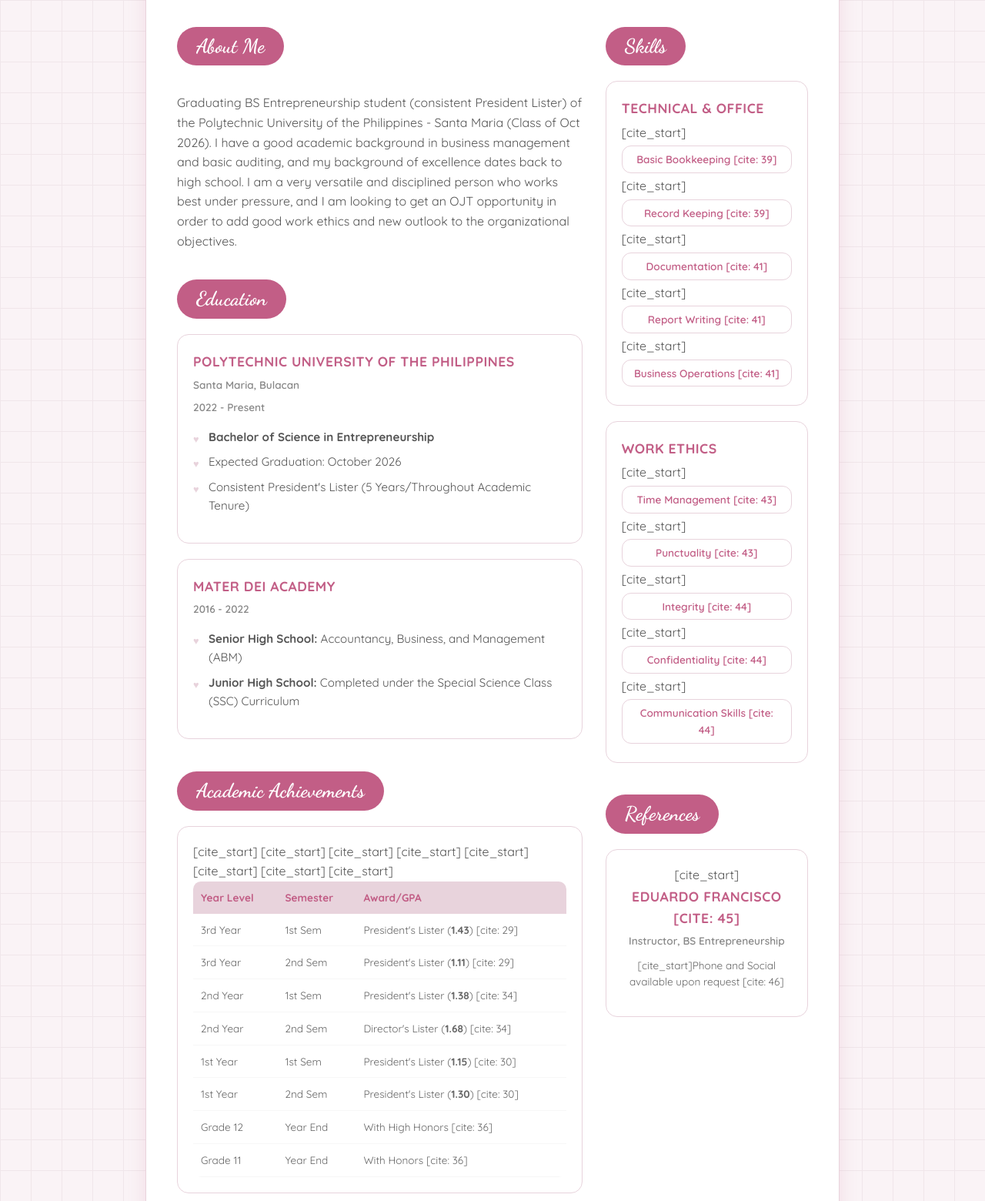
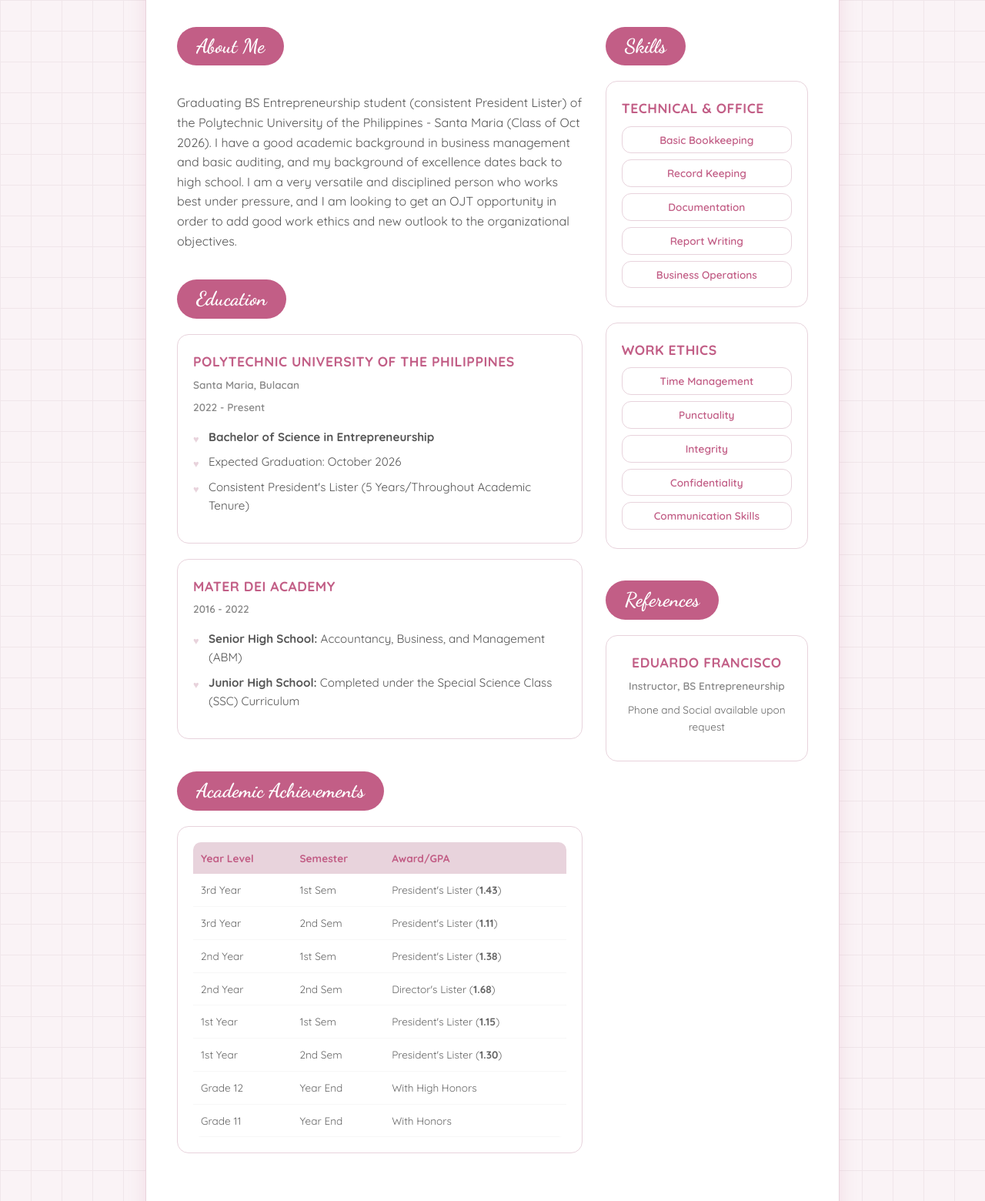
Before and after one commit to joselinecorpuz/lablisolbomedianoresume, a plain HTML site: page index.html in a window 1280 px wide. Shown: the part 560-2120 px from the top of the page at 77% size. Drawn offline with Linux system fonts and the light colour scheme.

Commit message:
Update index.html

```diff
--- a/index.html
+++ b/index.html
@@ -7,12 +7,11 @@
     <link href="https://fonts.googleapis.com/css2?family=Dancing+Script:wght@700&family=Quicksand:wght@400;600;700&display=swap" rel="stylesheet">
     <style>
         :root {
-            /* SOFTER PALETTE */
-            --primary-pink: #c25e86;   /* Dusty Rose (Darker, less neon) */
-            --soft-pink: #e8d3dc;      /* Muted Pastel Pink */
-            --bg-color: #faf3f6;       /* Very light pinkish-white */
-            --card-bg: #ffffff;        /* Pure white for readability */
-            --text-dark: #555555;      /* Softer Grey */
+            --primary-pink: #c25e86;
+            --soft-pink: #e8d3dc;
+            --bg-color: #faf3f6;
+            --card-bg: #ffffff;
+            --text-dark: #555555;
         }
 
         body {
@@ -38,7 +37,6 @@
             position: relative;
         }
 
-        /* Decorative top border */
         .container::before {
             content: '';
             display: block;
@@ -58,7 +56,6 @@
             background: linear-gradient(to bottom, #fff9fb, #fff);
         }
 
-        /* Profile Image Styling */
         .profile-img {
             width: 180px;
             height: 180px;
@@ -198,7 +195,6 @@
             padding-bottom: 20px;
         }
 
-        /* Right column specific styles */
         .skills-list span {
             display: inline-block;
             background: #fff;
@@ -285,42 +281,42 @@
                             <tr>
                                 <td>3rd Year</td>
                                 <td>1st Sem</td>
-                                [cite_start]<td>President's Lister (<strong>1.43</strong>) [cite: 29]</td>
+                                <td>President's Lister (<strong>1.43</strong>)</td>
                             </tr>
                             <tr>
                                 <td>3rd Year</td>
                                 <td>2nd Sem</td>
-                                [cite_start]<td>President's Lister (<strong>1.11</strong>) [cite: 29]</td>
+                                <td>President's Lister (<strong>1.11</strong>)</td>
                             </tr>
                             <tr>
                                 <td>2nd Year</td>
                                 <td>1st Sem</td>
-                                [cite_start]<td>President's Lister (<strong>1.38</strong>) [cite: 34]</td>
+                                <td>President's Lister (<strong>1.38</strong>)</td>
                             </tr>
                             <tr>
                                 <td>2nd Year</td>
                                 <td>2nd Sem</td>
-                                [cite_start]<td>Director's Lister (<strong>1.68</strong>) [cite: 34]</td>
+                                <td>Director's Lister (<strong>1.68</strong>)</td>
                             </tr>
                             <tr>
                                 <td>1st Year</td>
                                 <td>1st Sem</td>
-                                [cite_start]<td>President's Lister (<strong>1.15</strong>) [cite: 30]</td>
+                                <td>President's Lister (<strong>1.15</strong>)</td>
                             </tr>
                             <tr>
                                 <td>1st Year</td>
                                 <td>2nd Sem</td>
-                                [cite_start]<td>President's Lister (<strong>1.30</strong>) [cite: 30]</td>
+                                <td>President's Lister (<strong>1.30</strong>)</td>
                             </tr>
                             <tr>
                                 <td>Grade 12</td>
                                 <td>Year End</td>
-                                [cite_start]<td>With High Honors [cite: 36]</td>
+                                <td>With High Honors</td>
                             </tr>
                             <tr>
                                 <td>Grade 11</td>
                                 <td>Year End</td>
-                                [cite_start]<td>With Honors [cite: 36]</td>
+                                <td>With Honors</td>
                             </tr>
                         </table>
                     </div>
@@ -336,22 +332,22 @@
                     <div class="card">
                         <h3>Technical & Office</h3>
                         <div class="skills-list">
-                            [cite_start]<span>Basic Bookkeeping [cite: 39]</span>
-                            [cite_start]<span>Record Keeping [cite: 39]</span>
-                            [cite_start]<span>Documentation [cite: 41]</span>
-                            [cite_start]<span>Report Writing [cite: 41]</span>
-                            [cite_start]<span>Business Operations [cite: 41]</span>
+                            <span>Basic Bookkeeping</span>
+                            <span>Record Keeping</span>
+                            <span>Documentation</span>
+                            <span>Report Writing</span>
+                            <span>Business Operations</span>
                         </div>
                     </div>
 
                     <div class="card">
                         <h3>Work Ethics</h3>
                         <div class="skills-list">
-                            [cite_start]<span>Time Management [cite: 43]</span>
-                            [cite_start]<span>Punctuality [cite: 43]</span>
-                            [cite_start]<span>Integrity [cite: 44]</span>
-                            [cite_start]<span>Confidentiality [cite: 44]</span>
-                            [cite_start]<span>Communication Skills [cite: 44]</span>
+                            <span>Time Management</span>
+                            <span>Punctuality</span>
+                            <span>Integrity</span>
+                            <span>Confidentiality</span>
+                            <span>Communication Skills</span>
                         </div>
                     </div>
                 </div>
@@ -359,10 +355,10 @@
                 <div class="section">
                     <h2 class="section-title">References</h2>
                     <div class="card" style="text-align: center;">
-                        [cite_start]<h3>Eduardo Francisco [cite: 45]</h3>
+                        <h3>Eduardo Francisco</h3>
                         <span class="institution">Instructor, BS Entrepreneurship</span>
                         <p style="font-size: 0.85rem; color: #666; margin-top: 10px;">
-                            [cite_start]Phone and Social available upon request [cite: 46]
+                            Phone and Social available upon request
                         </p>
                     </div>
                 </div>
```
